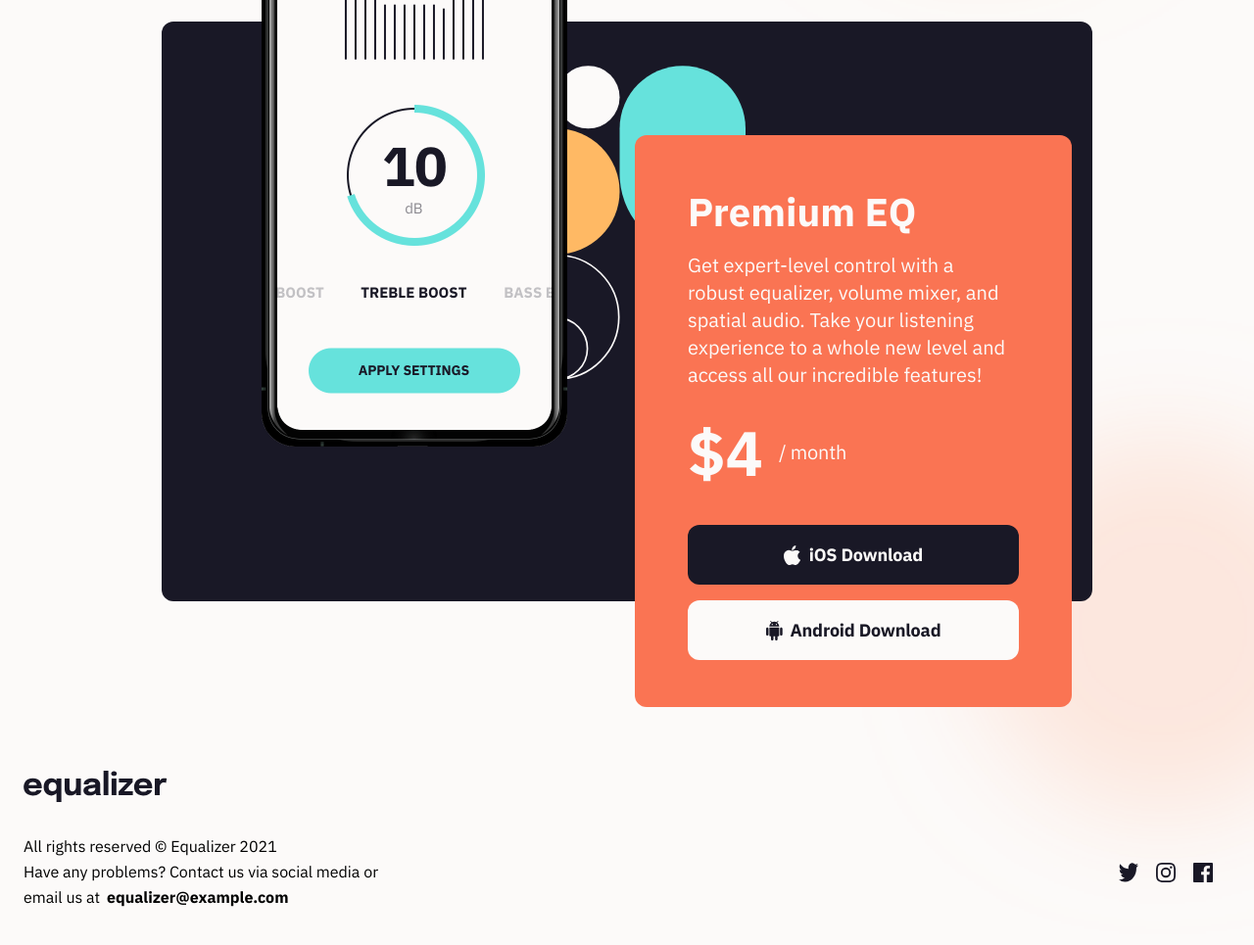
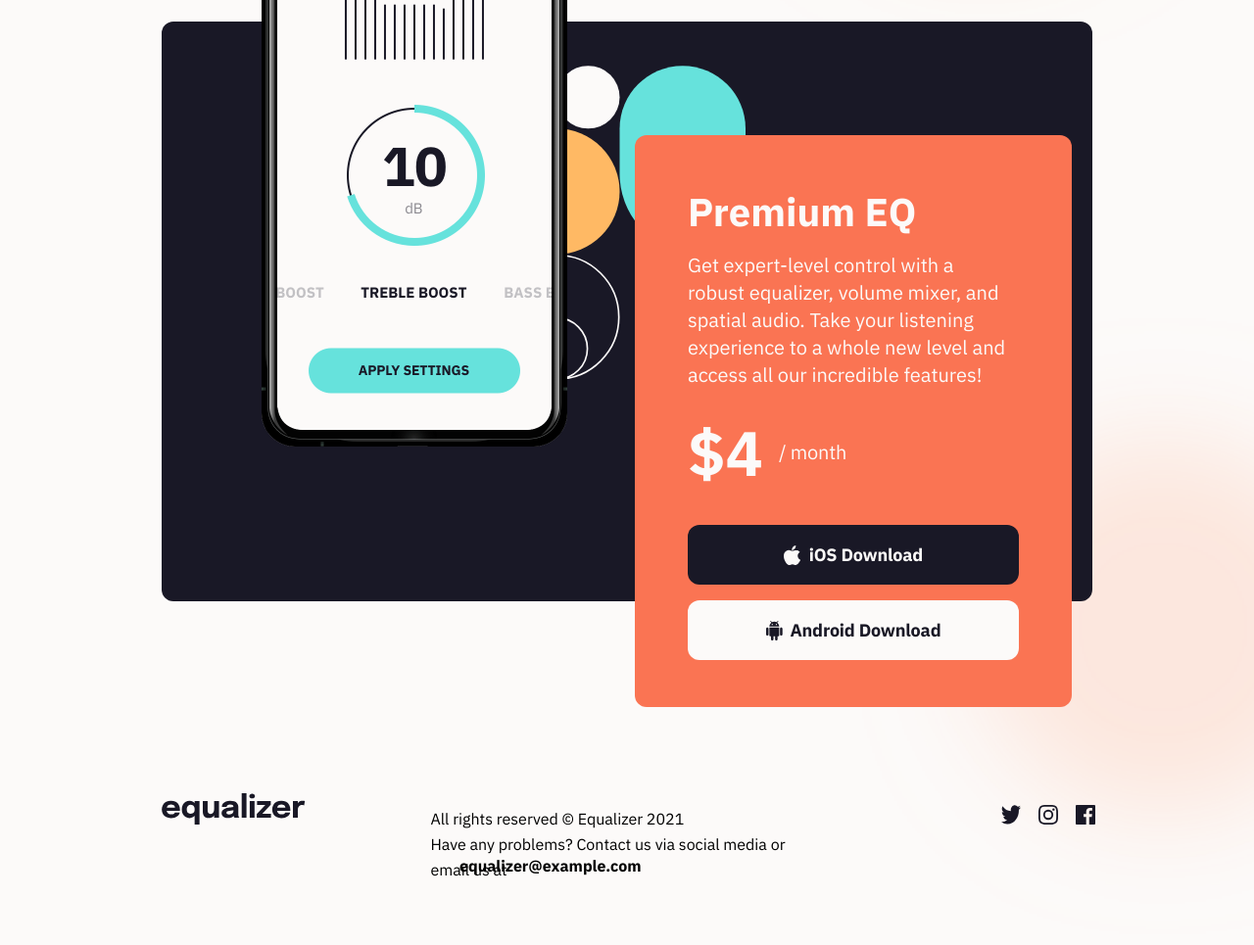
Before and after one commit to MatejaC/equalizer-landing-page, a plain HTML site: page index.html in a window 1280 px wide. Shown: the part 833-1798 px from the top of the page at 98% size. Drawn offline with Linux system fonts and the light colour scheme.

Commit message:
style. finish footer section for desktop layout; add max-height:max-content to container (line 302, 394)

```diff
--- a/css/style.scss
+++ b/css/style.scss
@@ -86,6 +86,7 @@ html {
 
 .container {
   margin: 0 auto;
+  max-height: 100vh;
   background-image: url("../assets/bg-main-mobile.png");
   background-repeat: no-repeat;
   background-position: 30px -250px;
@@ -297,6 +298,8 @@ a {
 
 @media (min-width: 768px) {
   .container {
+    max-width: 769rem;
+    max-height: max-content;
     margin: 0 auto;
     background-image: url("../assets/bg-main-tablet.png");
     background-repeat: no-repeat;
@@ -388,6 +391,7 @@ a {
     background-repeat: no-repeat;
     background-position: top -250px right -250px;
     background-size: 150%;
+    max-height: max-content;
   }
 
   .header {
@@ -476,4 +480,37 @@ a {
       box-shadow: inset 22rem 0 0 0 $LightOrange;
     }
   }
+
+  .footer {
+    margin-left: 10.3125rem;
+    display: flex;
+    justify-content: space-between;
+    align-items: center;
+    align-items: baseline;
+    margin-top: 5.4375rem;
+    padding: 0 0 5.68rem 0;
+
+  }
+
+  .footer__logo {
+    margin: 0;
+  }
+
+  .footer__text {
+    margin-left: -15rem;
+  }
+
+  .footer__adress {
+    display: inline-block;
+    margin-left: -44rem;
+    align-self: center;
+    margin-top: 5.2%;
+  }
+
+  .footer__social-media {
+    margin-top: 0;
+    z-index: 1;
+    padding-bottom: 0;
+    margin-right: 9rem;
+  }
 }
```
Also changed, not shown: css/style.css, 1 other file.
